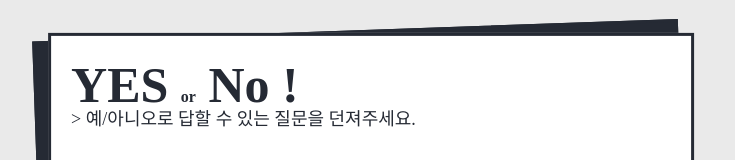
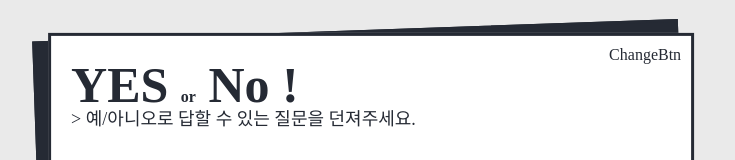
Before and after one commit to 938938/yesorno, a React (Create React App) app: page / in a window 1280 px wide. Shown: the top 160 px of the page, without its empty margins (272-1007 px from the left). Built offline with nearby package versions, Linux system fonts and the light colour scheme; a web font is replaced by a local one.

Commit message:
[Add]:react-router-dom 기본 세ㅌㅇ

```diff
--- a/package.json
+++ b/package.json
@@ -12,6 +12,7 @@
     "react": "^18.2.0",
     "react-dom": "^18.2.0",
     "react-redux": "^8.0.5",
+    "react-router-dom": "^6.10.0",
     "react-scripts": "5.0.1",
     "styled-components": "^5.3.6",
     "web-vitals": "^2.1.4"
--- a/src/App.js
+++ b/src/App.js
@@ -1,10 +1,12 @@
 import Main from './Pages/Main';
 import AppBox from './UI/AppBox';
+import ChangeBtn from './UI/ChangeBtn';
 
 function App() {
   return (
     <AppBox>
       {/* <Bored /> */}
+      <ChangeBtn />
       <Main />
     </AppBox>
   );
--- a/src/UI/AppBox.js
+++ b/src/UI/AppBox.js
@@ -4,7 +4,6 @@ import {
   MIDNIGHTEXPRESS,
   RADICALRED,
   DARKTURQUOISE,
-  WHITE,
 } from '../global/globalColor';
 import { useSelector } from 'react-redux';
 
--- /dev/null
+++ b/src/UI/ChangeBtn.js
@@ -0,0 +1,14 @@
+import React from 'react';
+import styled from 'styled-components';
+
+const ChangeBtn = () => {
+  return <Button>ChangeBtn</Button>;
+};
+
+export default ChangeBtn;
+
+const Button = styled.button`
+  position: absolute;
+  top: 10px;
+  right: 10px;
+`;
--- a/src/index.js
+++ b/src/index.js
@@ -4,12 +4,23 @@ import { Provider } from 'react-redux';
 import App from './App';
 import GlobalStyle from './global/GlobalStyle';
 import store from './store/store';
+import { createBrowserRouter, RouterProvider } from 'react-router-dom';
+
+const router = createBrowserRouter([
+  {
+    path: '/',
+    element: <App />,
+  },
+]);
+
 const root = ReactDOM.createRoot(document.getElementById('root'));
+
 root.render(
   <>
     <GlobalStyle />
     <Provider store={store}>
-      <App />
+      {/* <App /> */}
+      <RouterProvider router={router} />
     </Provider>
   </>
 );
```
Also changed, not shown: src/images/spinner.gif (added), 1 other file (tests, documents, lock files or other folders).
